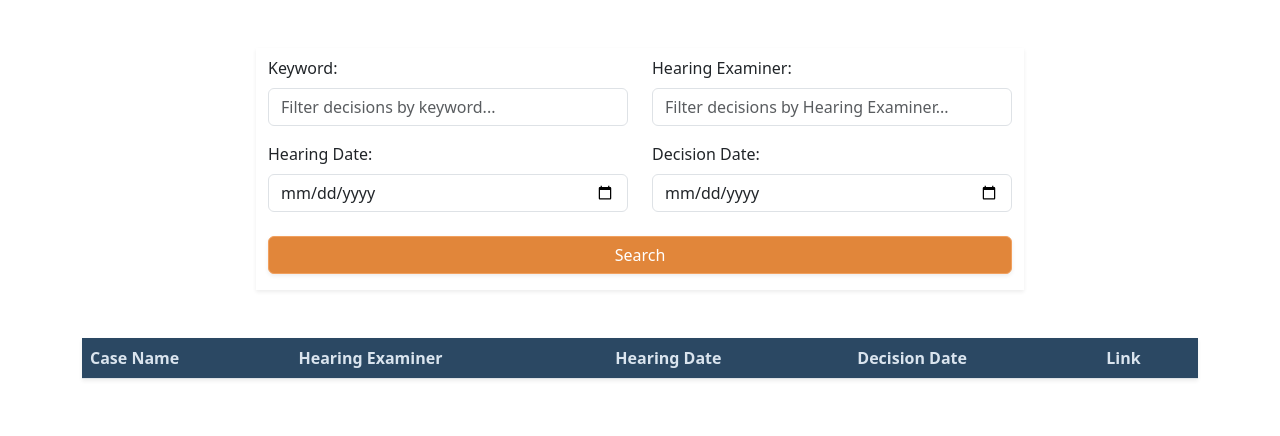
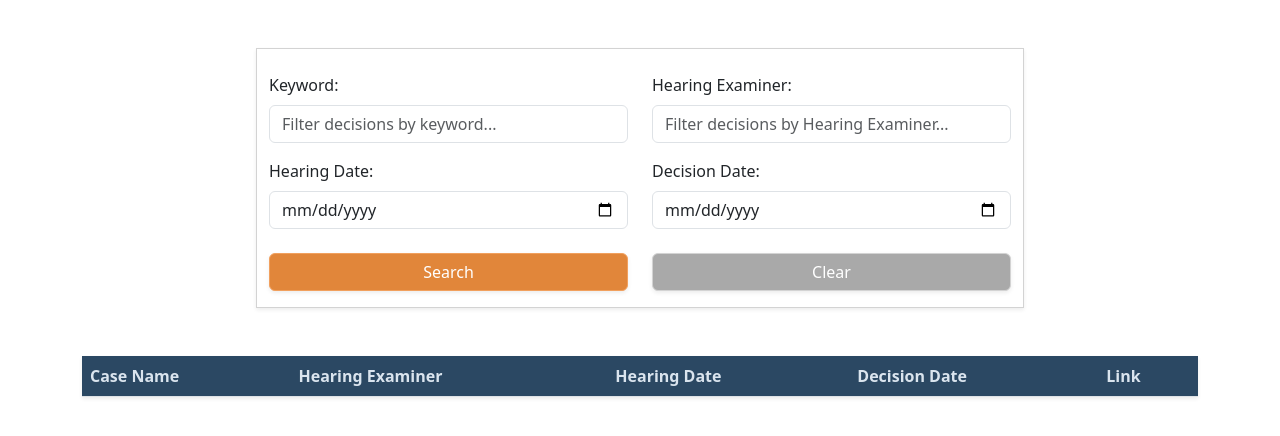
Before and after one commit to AaronAWB/Whatcom_HE_Search, a React (Vite) app in the folder client/: page / in a window 1280 px wide. Shown: the top 436 px of the page. Built offline with nearby package versions, Linux system fonts and the light colour scheme.

Commit message:
add clear button for search form

```diff
--- a/client/src/components/search.tsx
+++ b/client/src/components/search.tsx
@@ -47,6 +47,16 @@ const Search = ({ setSearchResults }: SearchProps) => {
     };
   }
 
+  const onClick = async (e: any) => {
+    e.preventDefault();
+    setSearchParameters({
+      keyword: '',
+      examiner: '',
+      hearingDate: '',
+      decisionDate: '',
+    })
+  }
+
     return (
 
       <Container className='shadow-sm search-container mt-5'>
@@ -93,6 +103,8 @@ const Search = ({ setSearchResults }: SearchProps) => {
                 />
             </Form.Group>
           </Row>
+          <Row>
+            <Form.Group as={Col} md='6'>
               <Button
                   className='shadow-sm search-btn mb-3 mt-2'
                   variant='primary'
@@ -100,6 +112,17 @@ const Search = ({ setSearchResults }: SearchProps) => {
                   >
                   Search
               </Button>
+            </Form.Group>
+            <Form.Group as={Col} md='6'>
+              <Button
+                  className='shadow-sm clear-btn mb-3 mt-2'
+                  variant='primary'
+                  onClick={onClick}
+                  >
+                  Clear
+              </Button>
+            </Form.Group>
+          </Row>
         </Form>
       </Container>
     )
--- a/client/src/styles/Search.css
+++ b/client/src/styles/Search.css
@@ -1,5 +1,6 @@
 .search-container {
   width: 60% !important;
+  border: 1px solid lightgray !important;
 }
 
 .search-btn {
@@ -13,6 +14,19 @@
   background-color: #f1a05e !important;
   color: white !important;
   border: 1px solid #f1a05e !important;
+}
+
+.clear-btn {
+  background-color: darkgray !important;
+  color: white !important;
+  border: 1px solid lightgrey !important;
+  width: 100%;
+}
+
+.clear-btn:hover {
+  background-color: lightgray !important;
+  color: white !important;
+  border: 1px solid lightgrey !important;
 }
 
 .displayed-term-container {
```
Lines whose indentation alone changed are shown as unchanged.
